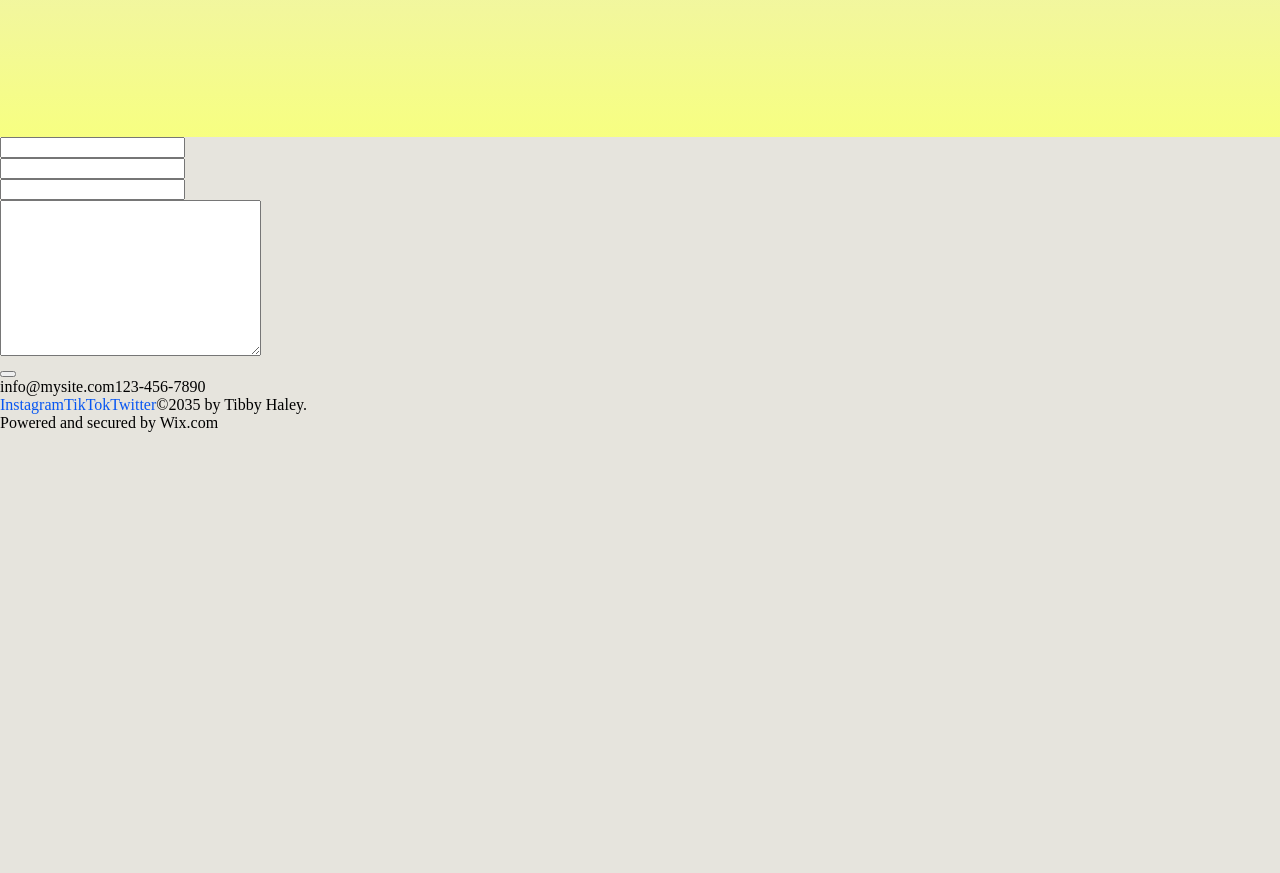
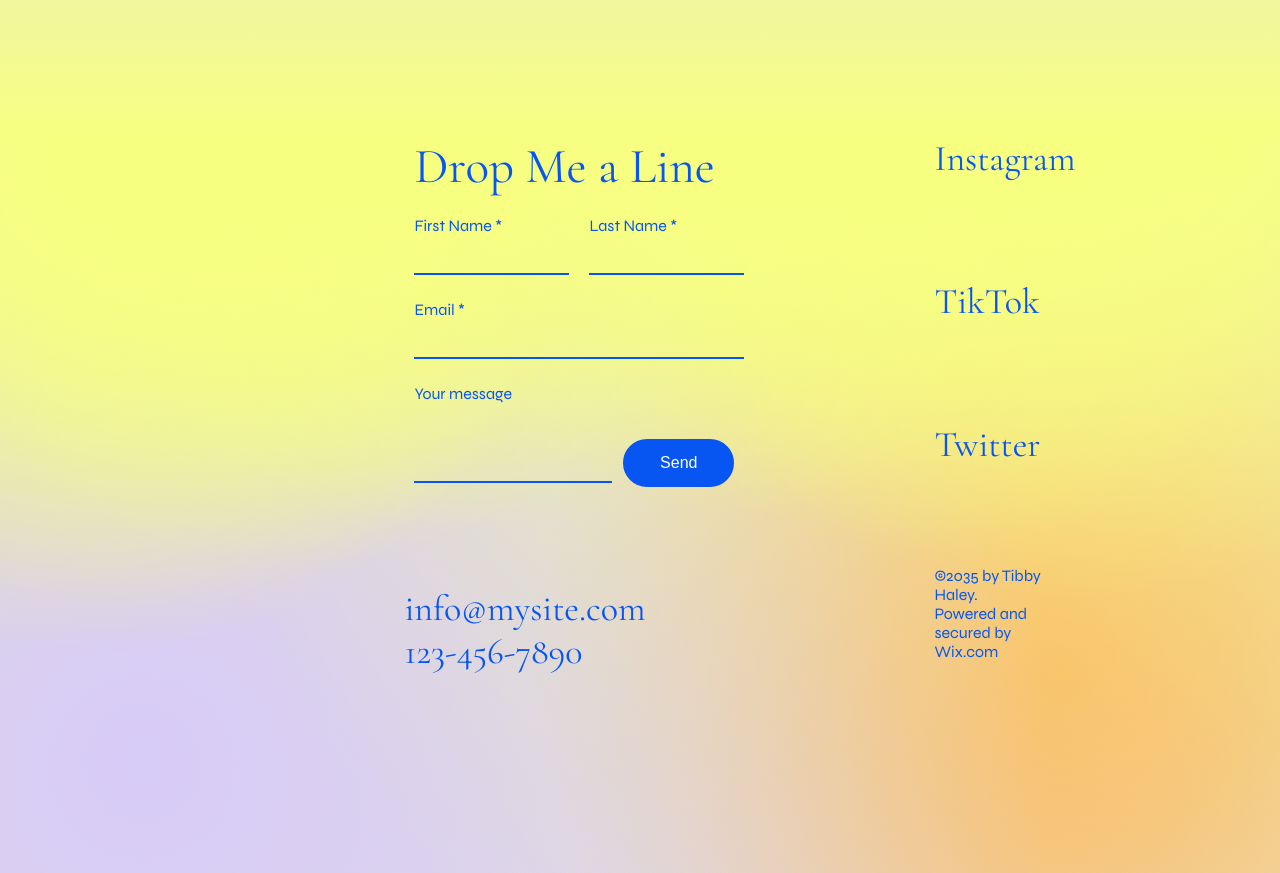
Before and after one commit to OAboyewa/tibby-haley, a React (Vite) app: page / in a window 1280 px wide. Shown: the part 5900-6773 px from the top of the page. Before the commit the page ends 6332 px from the top, so only its background shows below. Built offline with nearby package versions, Linux system fonts and the light colour scheme.

Commit message:
finished footer form & socials

```diff
--- a/src/components/Footer.jsx
+++ b/src/components/Footer.jsx
@@ -3,44 +3,47 @@ import "/src/styles/Footer.css";
 export default function Footer() {
     return(
         <footer className="footer" id="footer">
-            <div></div>
-            <div>
+            <div className="ft-cnt-bg"></div>
+            <div className="ft-contact ft-cnt-sm">
                 <form action="">
-                <div>
-                <div>
-                    <label htmlFor=""></label>
-                    <input type="text" />
+                    <div className="ft-contact-title">
+                        <span className="ft-primary h2 color-primary">Drop Me a Line</span>
+                    </div>
+                    <div className="content-cnt-3">
+                        <div className="content-cnt-1">
+                            <label className="ft-secondary p2 color-primary" htmlFor="">First Name *</label>
+                            <input className="textfield" minLength={1} type="text" required />
+                        </div>
+                        <div className="content-cnt-1">
+                            <label className="ft-secondary p2 color-primary" htmlFor="">Last Name *</label>
+                            <input className="textfield" minLength={1} type="text" required />
+                        </div>
+                    </div>
+                    <div className="content-cnt-1">
+                        <label className="ft-secondary p2 color-primary" htmlFor="">Email *</label>
+                        <input className="textfield" type="email" required />
+                    </div>
+                    <div className="content-cnt-3">
+                        <div className="content-cnt-1">
+                            <label className="ft-secondary p2 color-primary" htmlFor="">Your message</label>
+                            <textarea className="textarea" name="" id="" cols="30" rows="10"></textarea>
                         </div>
                         <div>
-                    <label htmlFor=""></label>
-                    <input type="text" />
-                </div>
-                </div>
-                <div>
-                <label htmlFor=""></label>
-                <input type="text" />
-                </div>
-                <div>
-                <div>
-                    <label htmlFor=""></label>
-                    <textarea name="" id="" cols="30" rows="10"></textarea>
-                </div>
-                <div>
-                    <button type="submit"></button>
+                            <button className="btn btn-primary p2" type="submit">Send</button>
                         </div>
                     </div>
                 </form>
                 <p>
-                <span>info@mysite.com</span>
-                <span>123-456-7890</span>
+                    <span className="ft-primary h3 color-primary">info@mysite.com</span>
+                    <span className="ft-primary h3 color-primary">123-456-7890</span>
                 </p>
             </div>
-            <div>
+            <div className="ft-socials ft-cnt-sm">
                 <p>
-                <a href="">Instagram</a>
-                <a href="">TikTok</a>
-                <a href="">Twitter</a>
-                <span>©2035 by Tibby Haley. <br /> Powered and secured by Wix.com</span>
+                    <a className="ft-primary h3 color-primary" href="">Instagram</a>
+                    <a className="ft-primary h3 color-primary" href="">TikTok</a>
+                    <a className="ft-primary h3 color-primary" href="">Twitter</a>
+                    <span className="ft-secondary p2 color-primary" >©2035 by Tibby Haley. <br /> Powered and secured by Wix.com</span>
                 </p>
             </div>
         </footer>
--- a/src/index.css
+++ b/src/index.css
@@ -4,6 +4,7 @@
   --colour-3: rgb(88, 92, 63);
   --colour-4: rgb(247, 255, 128);
   --colour-5: rgb(232, 214, 255);
+  --colour-rg-1: radial-gradient(circle at 7.705078125000001% 4.788411458333333%, #F7FF80 0%, 17.5%, rgba(247,255,128,0) 35%), radial-gradient(circle at 57.679036458333336% 2.1223958333333335%, #F7FF80 0%, 17.5%, rgba(247,255,128,0) 35%), radial-gradient(circle at 35.553385416666664% 1.171875%, #F7FF80 0%, 17.5%, rgba(247,255,128,0) 35%), radial-gradient(circle at 11.407877604166666% 0.026041666666666668%, #F7FF80 0%, 17.5%, rgba(247,255,128,0) 35%), radial-gradient(circle at 84.599609375% 0.9635416666666667%, #F7FF80 0%, 17.5%, rgba(247,255,128,0) 35%), radial-gradient(circle at 23.3203125% 0%, #F7FF80 0%, 17.5%, rgba(247,255,128,0) 35%), radial-gradient(circle at 72.68717447916667% 0.013020833333333334%, #F7FF80 0%, 17.5%, rgba(247,255,128,0) 35%), radial-gradient(circle at 95.74869791666667% 0%, #F7FF80 0%, 22%, rgba(247,255,128,0) 77%), radial-gradient(circle at 11.043294270833332% 84.775390625%, #D7CBF8 0%, 44.1%, rgba(215,203,248,0) 70%), radial-gradient(circle at 82.65462239583333% 71.59505208333333%, #FAAA63 0%, 27.9%, rgba(250,170,99,0) 45%), radial-gradient(circle at 0% 15.016276041666668%, #F7FF80 0%, 29.900000000000002%, rgba(247,255,128,0) 65%), radial-gradient(circle at 48.29915364583333% 0%, rgba(247,255,128,0.99) 0%, 25%, rgba(247,255,128,0) 50%), radial-gradient(circle at 48.9013671875% 49.521484375%, #E6E4DD 0%, 100%, rgba(230,228,221,0) 100%);
 }
 
 html, body {
--- a/src/styles/Footer.css
+++ b/src/styles/Footer.css
@@ -0,0 +1,125 @@
+
+footer {
+    padding: 0 200px 200px;
+    background: var(--colour-rg-1);
+    background-color: var(--colour-4);
+    display: flex;
+    justify-content: center;
+
+    & > div {
+        margin: 0 100px;
+    }
+}
+
+.ft-cnt-bg {
+    flex-grow: 3;
+}
+
+.ft-cnt-sm {
+    flex-grow: 1;
+}
+
+.content-cnt-1 {
+    & label, input {
+        width: 155px;
+        margin: 0 10px;
+        display: block;
+        box-sizing: border-box;
+    }
+    & input {
+        margin-bottom: 25px;
+    }
+}
+
+.content-cnt-2 > div {
+    display: inline-block;
+}
+
+.content-cnt-3 {
+    display: flex;
+    justify-content: space-between;
+    align-items: flex-end;
+}
+
+.ft-contact-title {
+    margin: 0 10px 20px;
+}
+
+.ft-contact form {
+    width: 330px;
+    box-sizing: border-box;
+}
+
+.ft-contact form .textfield {
+    height: 40px;
+    background-color: transparent;
+    padding: 8px;
+    border: none;
+    border-bottom: 2px solid var(--colour-2);
+    color: var(--colour-2);
+}
+
+.ft-contact form .textfield[type="email"] {
+    width: 100%;
+}
+
+.ft-contact form .textfield:hover {
+    border-bottom: 4px solid var(--colour-2);
+}
+
+.ft-contact form .textfield:focus-within {
+    outline: none;
+    background-color: var(--colour-4);
+    border-bottom: 2px solid var(--colour-2);
+}
+
+/*
+.ft-contact form .textfield:not(:empty){
+    outline: none;
+    background-color: var(--colour-4);
+    border: 2px solid red;
+}
+*/
+
+.ft-contact form .textarea {
+    width: 198px;
+    height: 80px;
+    background-color: transparent;
+    padding: 10px;
+    margin: 0 10px;
+    border: none;
+    border-bottom: 2px solid var(--colour-2);
+    resize: none;
+    color: var(--colour-2);
+    box-sizing: border-box;
+}
+
+.ft-contact form .textarea:hover {
+    border-bottom: 4px solid var(--colour-2);
+}
+
+.ft-contact form .textarea:focus-within {
+    outline: none;
+    background-color: var(--colour-4);
+    border-bottom: 2px solid var(--colour-2);
+}
+
+.ft-contact p {
+    padding-top: 100px;
+}
+
+.ft-contact p span {
+    display: block;
+}
+
+.ft-socials a, .ft-socials span {
+    display: block;
+}
+
+.ft-socials a  {
+    padding-bottom: 100px;
+}
+
+.ft-socials a:hover  {
+    color: var(--colour-2);
+}
--- a/src/styles/Text.css
+++ b/src/styles/Text.css
@@ -29,6 +29,10 @@
     font-size: 18px;
 }
 
+.p2 {
+    font-size: 16px;
+}
+
 .tx-align-cnt {
     text-align: center;
 }
```
Lines whose indentation alone changed are shown as unchanged.
